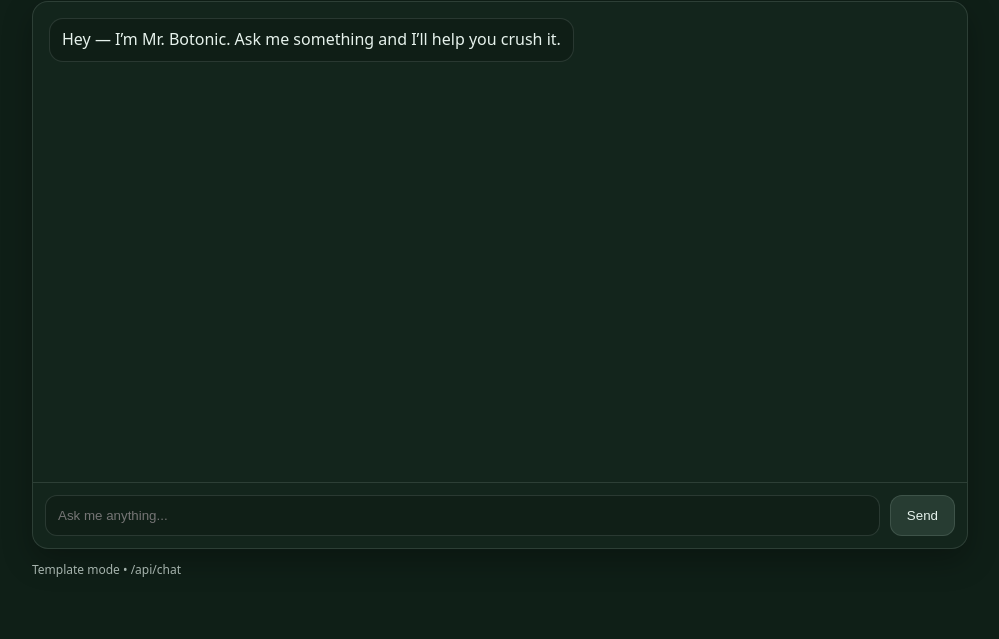
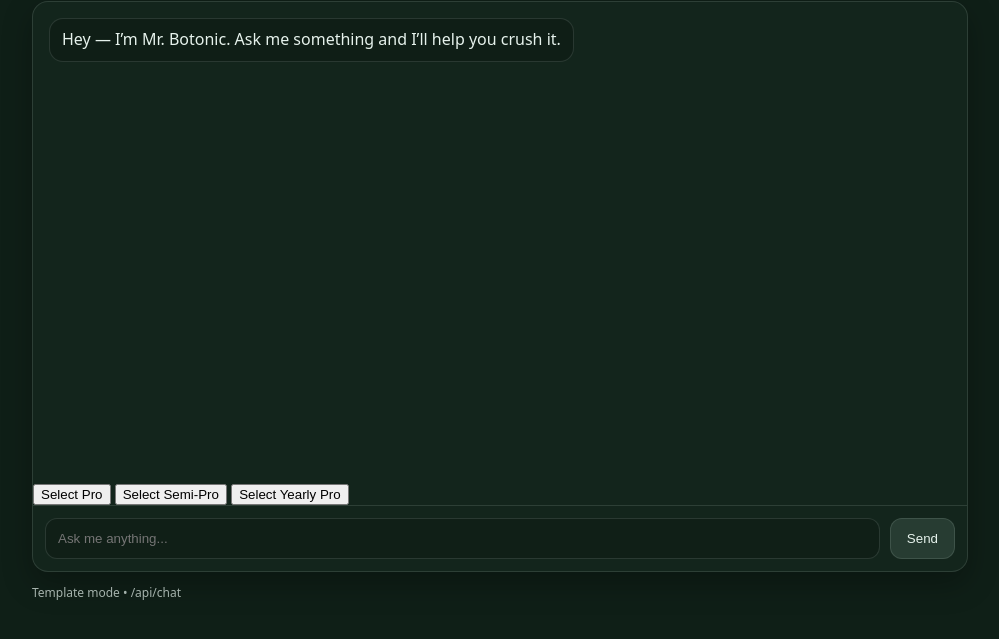
Before and after one commit to cyaaroughies/tutor, a plain HTML site: page public/index.html in a window 1280 px wide. Shown: the part 81-720 px from the top of the page, without its empty margins (140-1139 px from the left). Drawn offline with Linux system fonts and the light colour scheme; no server answers.

Commit message:
Update index.html

```diff
--- a/public/index.html
+++ b/public/index.html
@@ -24,6 +24,10 @@
     <main class="card">
       <div class="chat" id="chat"></div>
 
+<button data-checkout onclick="startCheckout('pro')">Select Pro</button>
+<button data-checkout onclick="startCheckout('semi_pro')">Select Semi-Pro</button>
+<button data-checkout onclick="startCheckout('yearly_pro')">Select Yearly Pro</button>
+
       <div class="composer">
         <input id="input" type="text" placeholder="Ask me anything..." autocomplete="off" />
         <button id="send">Send</button>
```
